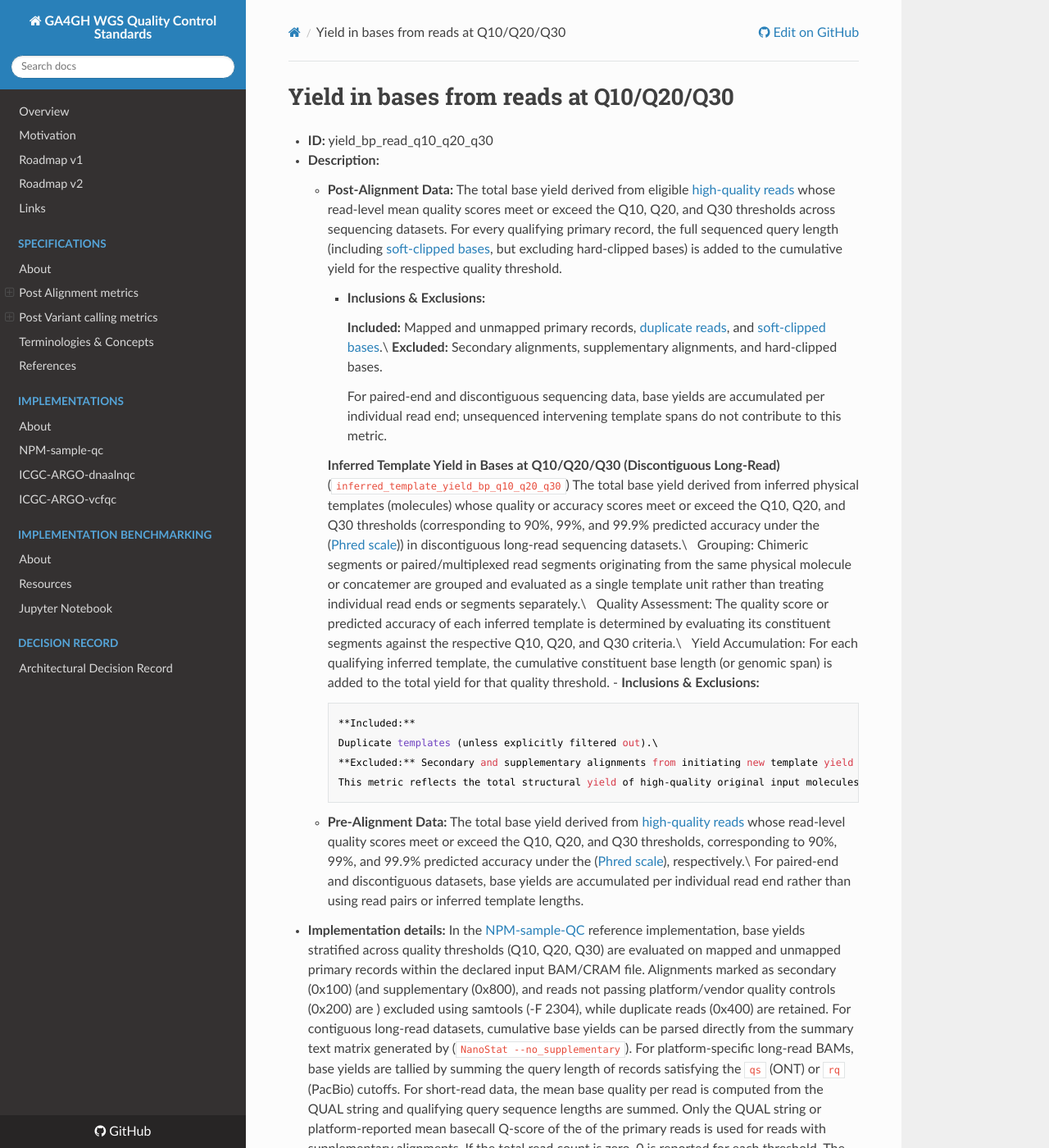
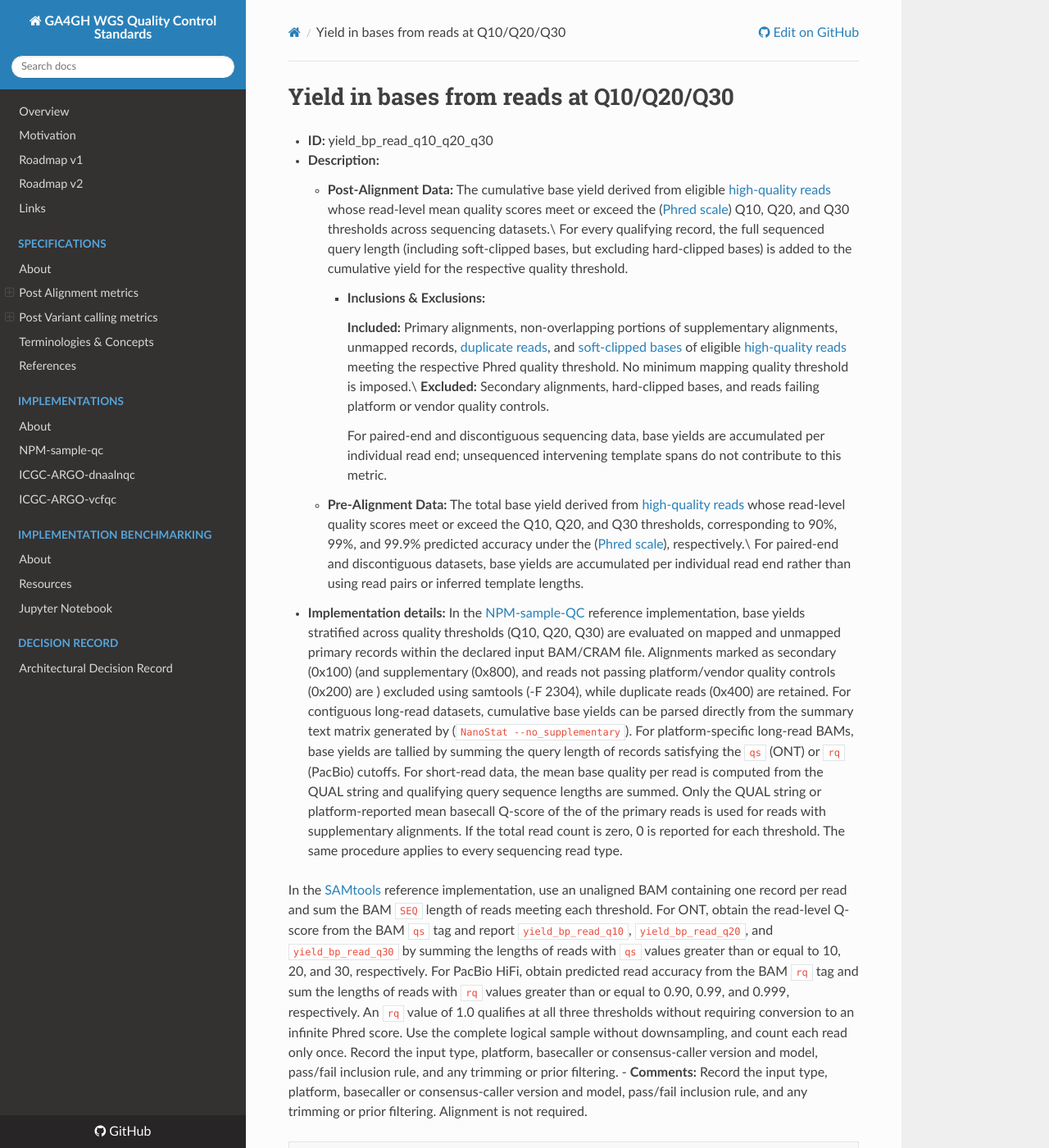
Before and after one commit to ga4gh/quality-control-wgs, an MkDocs documentation site: the page built from docs/metrics_definitions/lr-yield_read_bp_bq_10_20_30.md, in a window 1280 px wide and 1400 px high. Shown: the whole window at 82% size. Built offline with MkDocs 1.6.1, drawn with Linux system fonts in a browser that asks for light colours; nearby versions of some CDN libraries.

Commit message:
update metric description

```diff
--- a/docs/metrics_definitions/lr-yield_read_bp_bq_10_20_30.md
+++ b/docs/metrics_definitions/lr-yield_read_bp_bq_10_20_30.md
@@ -2,27 +2,16 @@
 - **ID:** yield_bp_read_q10_q20_q30
 - **Description:**
     - **Post-Alignment Data:**
-   The total base yield derived from eligible [high-quality reads](terminologies.md#high-quality-reads) whose read-level mean quality scores meet or exceed the Q10, Q20, and Q30 thresholds across sequencing datasets.
-   For every qualifying primary record, the full sequenced query length (including [soft-clipped bases](terminologies.md#clipped-bases), but excluding hard-clipped bases) is added to the cumulative yield for the respective quality threshold.
+   The cumulative base yield derived from eligible [high-quality reads](terminologies.md#high-quality-reads) whose read-level mean quality scores meet or exceed the ([Phred scale](terminologies.md#phred-scale)) Q10, Q20, and Q30 thresholds across sequencing datasets.\
+   For every qualifying record, the full sequenced query length (including soft-clipped bases, but excluding hard-clipped bases) is added to the cumulative yield for the respective quality threshold.
+
         - **Inclusions & Exclusions:**
 
             **Included:**
-            Mapped and unmapped primary records, [duplicate reads](terminologies.md#duplicated-reads), and [soft-clipped bases](terminologies.md#clipped-bases).\
-            **Excluded:** Secondary alignments, supplementary alignments, and hard-clipped bases.
+            Primary alignments, non-overlapping portions of supplementary alignments, unmapped records, [duplicate reads](terminologies.md#duplicated-reads), and [soft-clipped bases](terminologies.md#clipped-bases) of eligible [high-quality reads](terminologies.md#high-quality-reads) meeting the respective Phred quality threshold. No minimum mapping quality threshold is imposed.\
+            **Excluded:** Secondary alignments, hard-clipped bases, and reads failing platform or vendor quality controls.
 
             For paired-end and discontiguous sequencing data, base yields are accumulated per individual read end; unsequenced intervening template spans do not contribute to this metric.
-
-        **Inferred Template Yield in Bases at Q10/Q20/Q30 (Discontiguous Long-Read)** (`inferred_template_yield_bp_q10_q20_q30`)
-         The total base yield derived from inferred physical templates (molecules) whose quality or accuracy scores meet or exceed the Q10, Q20, and Q30 thresholds (corresponding to 90%, 99%, and 99.9% predicted accuracy under the ([Phred scale](terminologies.md#phred-scale))) in discontiguous long-read sequencing datasets.\
-        &ensp;Grouping: Chimeric segments or paired/multiplexed read segments originating from the same physical molecule or concatemer are grouped and evaluated as a single template unit rather than treating individual read ends or segments separately.\
-        &ensp;Quality Assessment: The quality score or predicted accuracy of each inferred template is determined by evaluating its constituent segments against the respective Q10, Q20, and Q30 criteria.\
-        &ensp;Yield Accumulation: For each qualifying inferred template, the cumulative constituent base length (or genomic span) is added to the total yield for that quality threshold.
-        - **Inclusions & Exclusions:**
-
-            **Included:**
-            Duplicate templates (unless explicitly filtered out).\
-            **Excluded:** Secondary and supplementary alignments from initiating new template yield counts.\
-            This metric reflects the total structural yield of high-quality original input molecules, serving as a vital measure of library complexity and sequencing performance at varying stringency thresholds.
 
     - **Pre-Alignment Data:**
    The total base yield derived from [high-quality reads](terminologies.md#high-quality-reads) whose read-level quality scores meet or exceed the Q10, Q20, and Q30 thresholds, corresponding to 90%, 99%, and 99.9% predicted accuracy under the ([Phred scale](terminologies.md#phred-scale)), respectively.\
```
